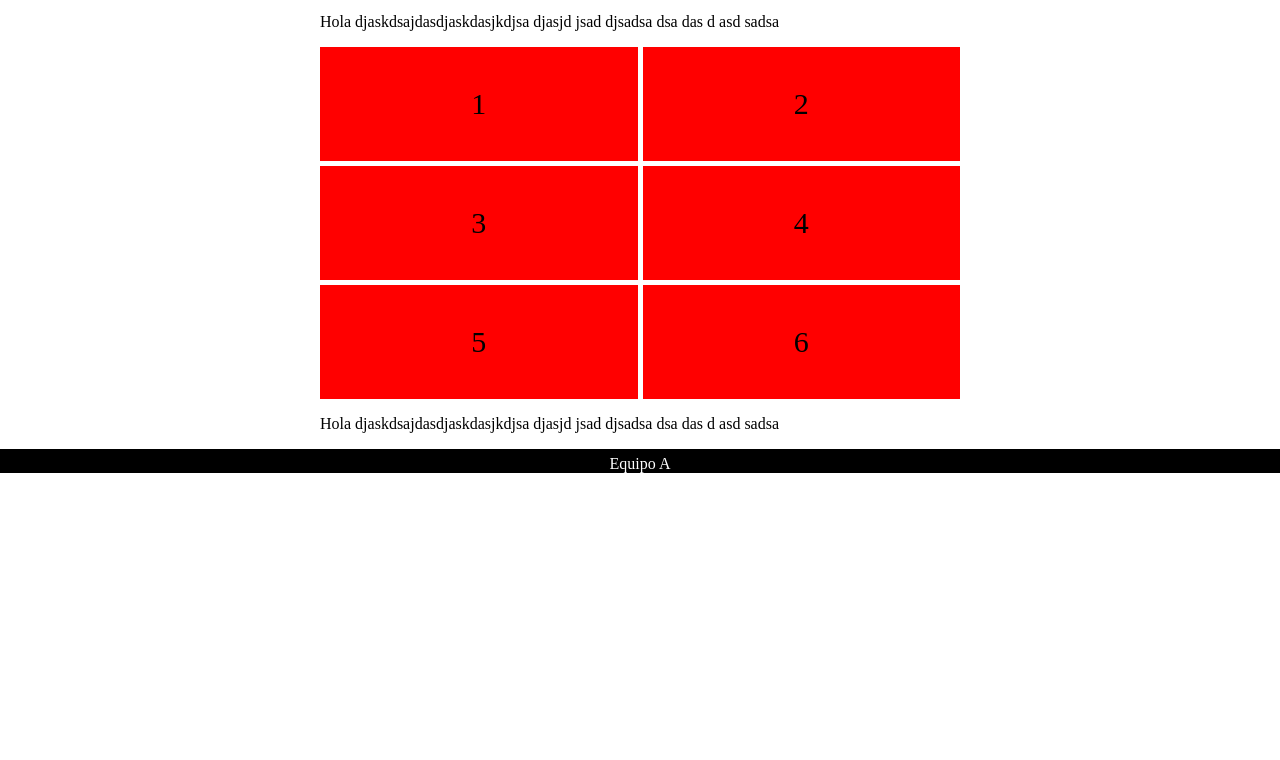
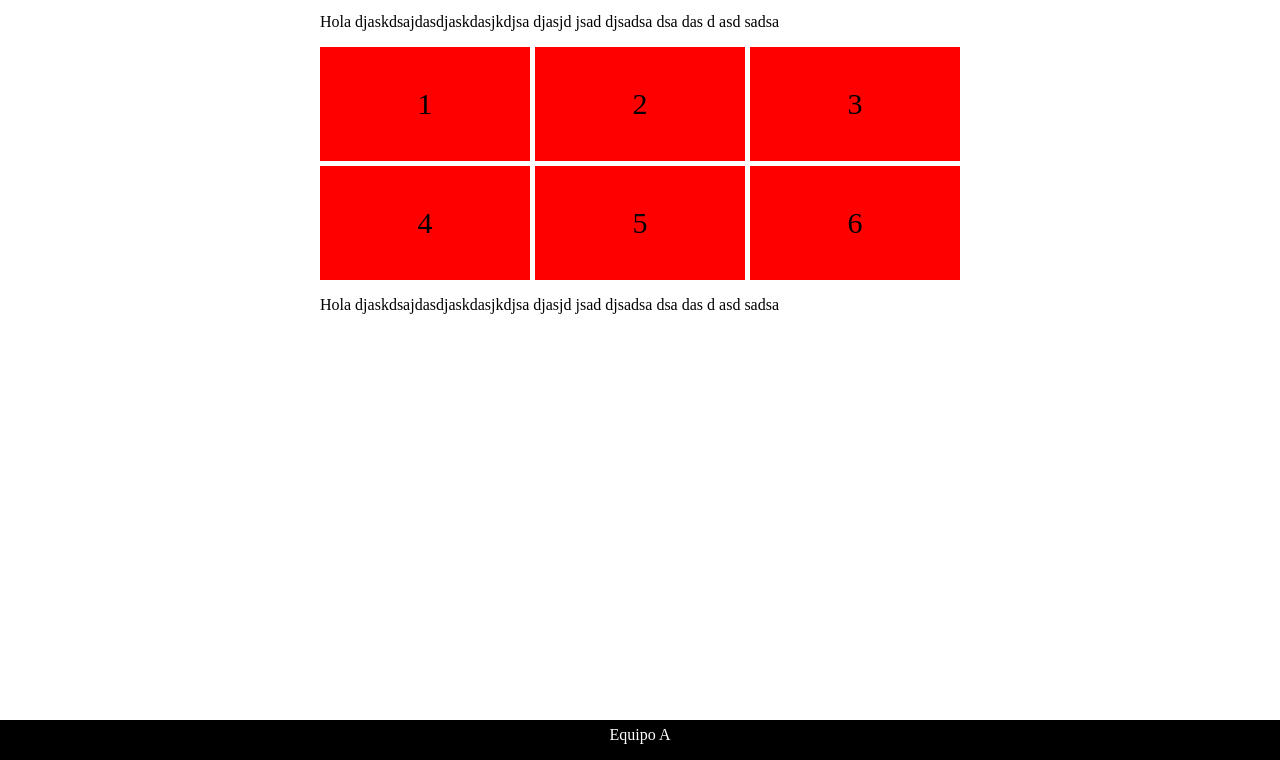
Before and after one commit to RealGungan/Felix-02, a plain HTML site: page index.html in a window 1280 px wide. Shown: the part 40-800 px from the top of the page. Drawn offline with Linux system fonts and the light colour scheme.

Commit message:
fixed footer

```diff
--- a/css/index.css
+++ b/css/index.css
@@ -1,6 +1,6 @@
 .grid-container {
   display: grid;
-  grid-template-columns: auto auto;
+  grid-template-columns: auto auto auto;;
   width: auto;
   grid-gap: 5px;
   width: 50%;
@@ -44,10 +44,12 @@ body {
   width: 100%;
   height: 5%;
   margin-top: 0px;
+  position: fixed;
+  bottom: 0;
 }
 
 
-@media screen and (min-width: 800px) {}
+
 
 
 /* ----------- 0 - 600px ----------- */
```
